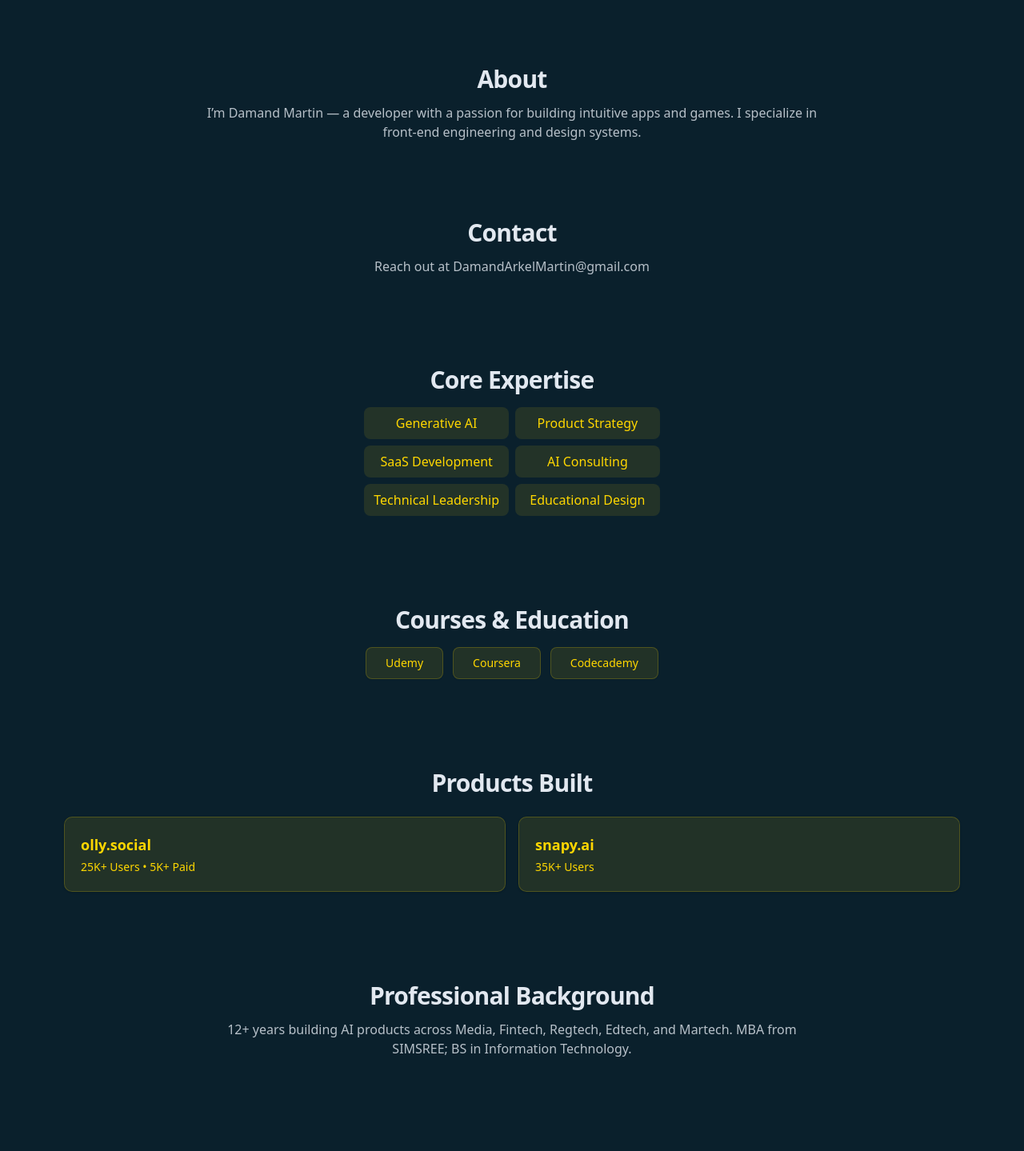
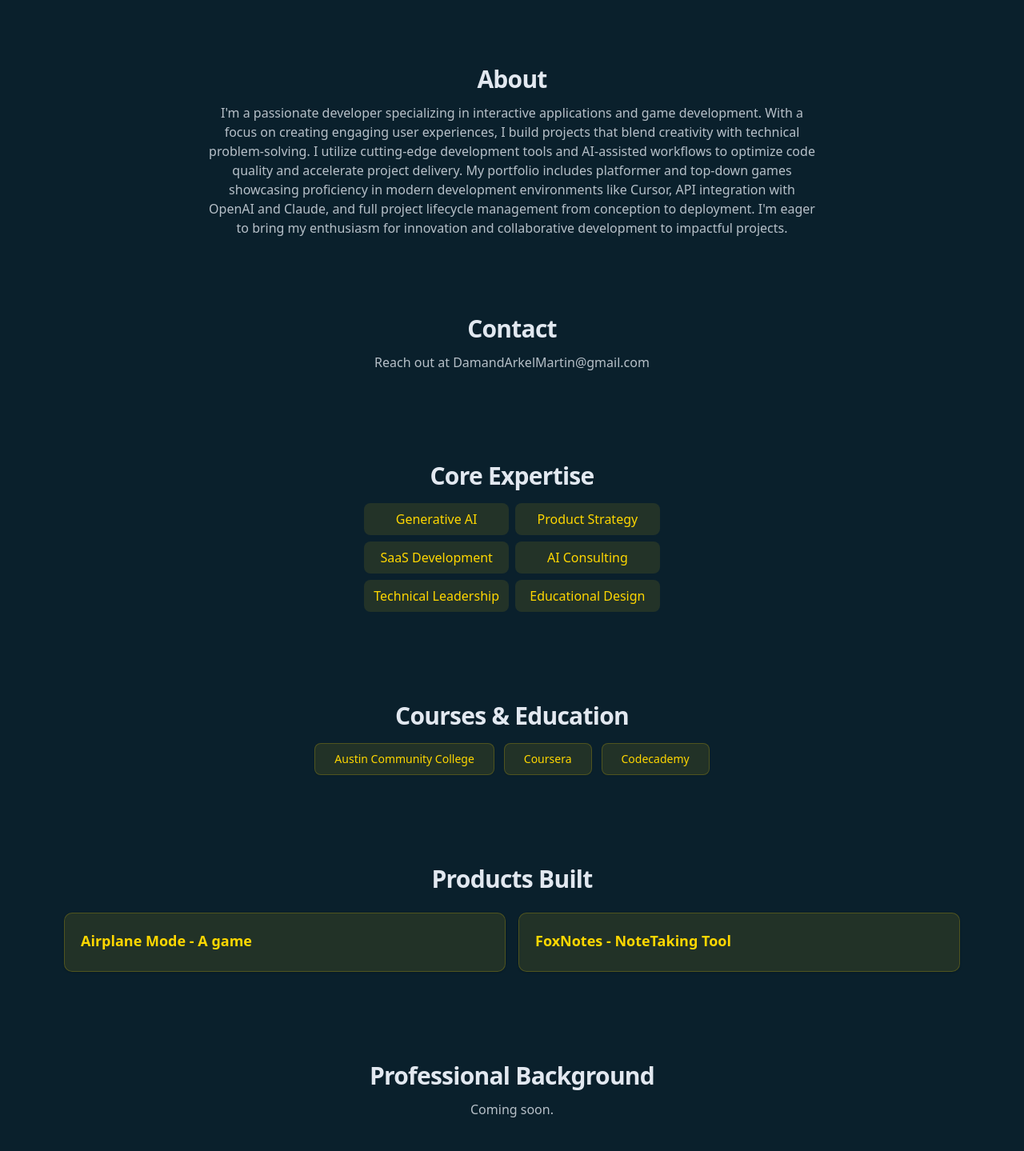
Before and after one commit to AeroKita/Portfolio-Website, a Next.js app: page / in a window 1280 px wide. Shown: the part 600-2039 px from the top of the page at 80% size. Built offline with nearby package versions, Linux system fonts and the light colour scheme.

Commit message:
content: update About, education, products; background stub

```diff
--- a/src/components/landing/Hero.tsx
+++ b/src/components/landing/Hero.tsx
@@ -29,7 +29,7 @@ export function Hero() {
 
       <div id="about" className="mt-20 max-w-3xl text-center">
         <h2 className="text-2xl font-semibold tracking-tight text-[#e2e8f0] sm:text-3xl">About</h2>
-        <p className="mt-3 text-[#e2e8f0]/80">I’m Damand Martin — a developer with a passion for building intuitive apps and games. I specialize in front-end engineering and design systems.</p>
+        <p className="mt-3 text-[#e2e8f0]/80">I'm a passionate developer specializing in interactive applications and game development. With a focus on creating engaging user experiences, I build projects that blend creativity with technical problem-solving. I utilize cutting-edge development tools and AI-assisted workflows to optimize code quality and accelerate project delivery. My portfolio includes platformer and top-down games showcasing proficiency in modern development environments like Cursor, API integration with OpenAI and Claude, and full project lifecycle management from conception to deployment. I'm eager to bring my enthusiasm for innovation and collaborative development to impactful projects.</p>
       </div>
 
       {/* Social section removed per request */}
@@ -61,7 +61,7 @@ export function Hero() {
         <h2 className="text-2xl font-semibold tracking-tight text-[#e2e8f0] sm:text-3xl">Courses & Education</h2>
         <div className="mt-4 flex flex-wrap items-center justify-center gap-3">
           <Button size="lg" variant="outline" className="bg-[#ffd700]/10 text-[#ffd700] border-[#ffd700]/20 hover:bg-[#ffd700]/20">
-            <span>Udemy</span>
+            <span>Austin Community College</span>
           </Button>
           <Button size="lg" variant="outline" className="bg-[#ffd700]/10 text-[#ffd700] border-[#ffd700]/20 hover:bg-[#ffd700]/20">
             <span>Coursera</span>
@@ -79,7 +79,7 @@ export function Hero() {
           <h2 className="text-2xl font-semibold tracking-tight text-[#e2e8f0] sm:text-3xl">Products Built</h2>
         </div>
         <div className="mt-6 grid grid-cols-1 gap-4 sm:grid-cols-2">
-          {[{ id: "prod.olly", name: "olly.social", users: "25K+ Users", paid: "5K+ Paid" }, { id: "prod.snapy", name: "snapy.ai", users: "35K+ Users" }].map((prod) => (
+          {[{ id: "prod.airplane", name: "Airplane Mode - A game", users: "", paid: "" }, { id: "prod.foxnotes", name: "FoxNotes - NoteTaking Tool", users: "", paid: "" }].map((prod) => (
             <div key={prod.id} className="rounded-lg border border-[#ffd700]/20 bg-[#ffd700]/10 p-5 shadow-sm transition-colors hover:bg-[#ffd700]/20">
               <h3 className="text-lg font-semibold text-[#ffd700]">
                 <span className="text-[#ffd700]">{prod.name}</span>
@@ -94,7 +94,7 @@ export function Hero() {
 
       <div id="professional-background" className="mt-20 max-w-3xl text-center">
         <h2 className="text-2xl font-semibold tracking-tight text-[#e2e8f0] sm:text-3xl">Professional Background</h2>
-        <p className="mt-3 text-[#e2e8f0]/80">12+ years building AI products across Media, Fintech, Regtech, Edtech, and Martech. MBA from SIMSREE; BS in Information Technology.</p>
+        <p className="mt-3 text-[#e2e8f0]/80">Coming soon.</p>
       </div>
 
       {/* Teaching & Education section removed per request */}
```
Also changed, not shown: public/profile.jpg (added).
